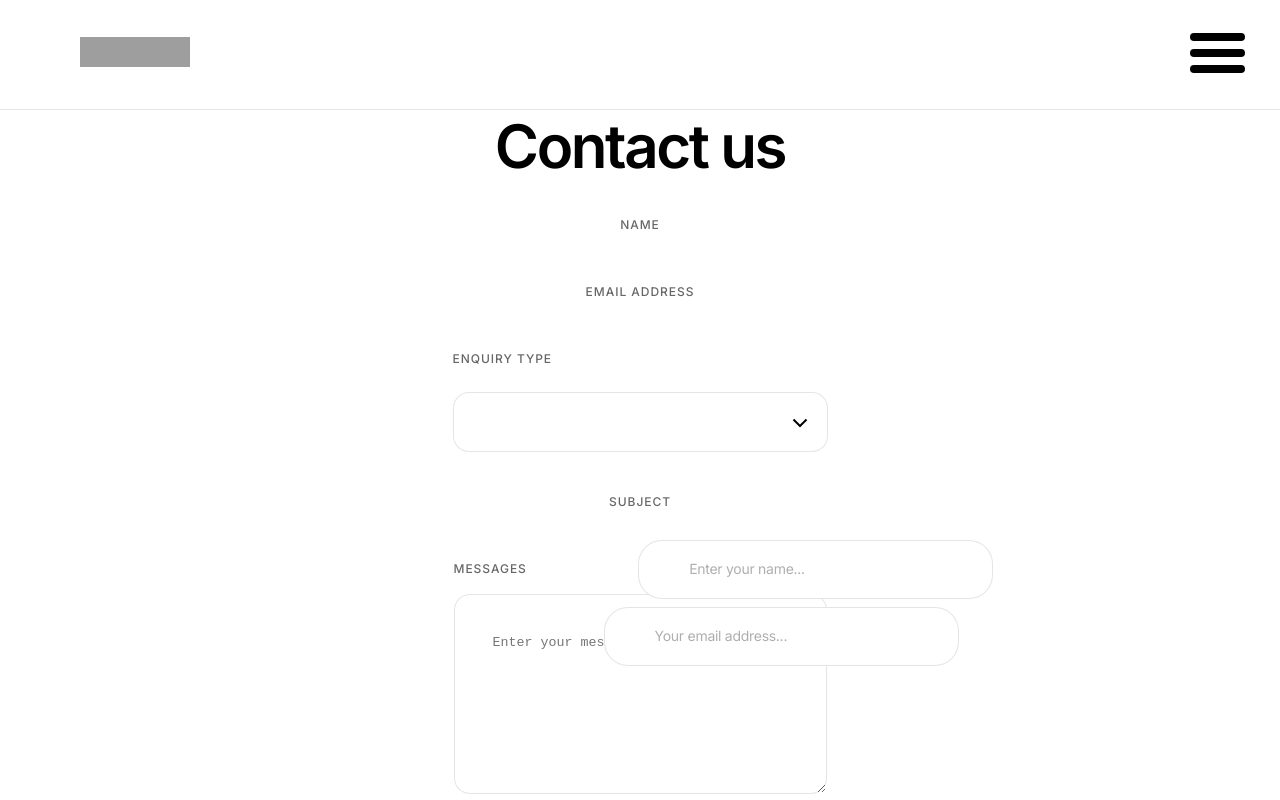
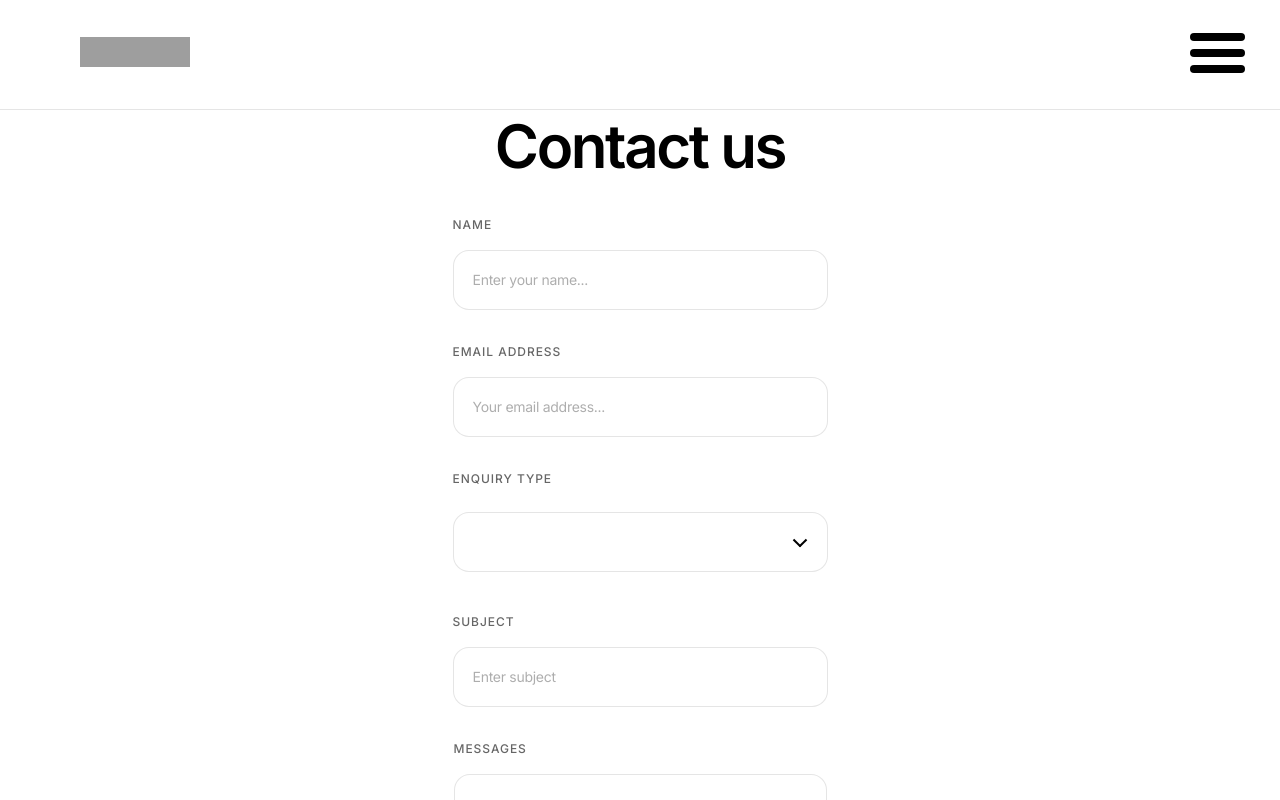
Before and after one commit to xossiane/foodieland, a React (Vite) app: page / in a window 1280 px wide. Shown: the top 800 px of the page. Built offline with nearby package versions, Linux system fonts and the light colour scheme; grey boxes are pictures that could not be loaded.

Commit message:
merge newsletter

```diff
--- a/src/components/input-components/input-component.css
+++ b/src/components/input-components/input-component.css
@@ -1,4 +1,4 @@
-.inputContainer{
+/* .inputContainer{
     width: 355px;
     height: 59px;
     background: #FFFFFF;
@@ -8,11 +8,7 @@
     margin-right: 13px;
     margin-left: 18px;
     margin-bottom: 28px;
-    position: absolute;
-    margin-top: 290px;
-
-
-}
+} */
 
 .inputContainer::placeholder {
     font-family: 'Inter';
```
